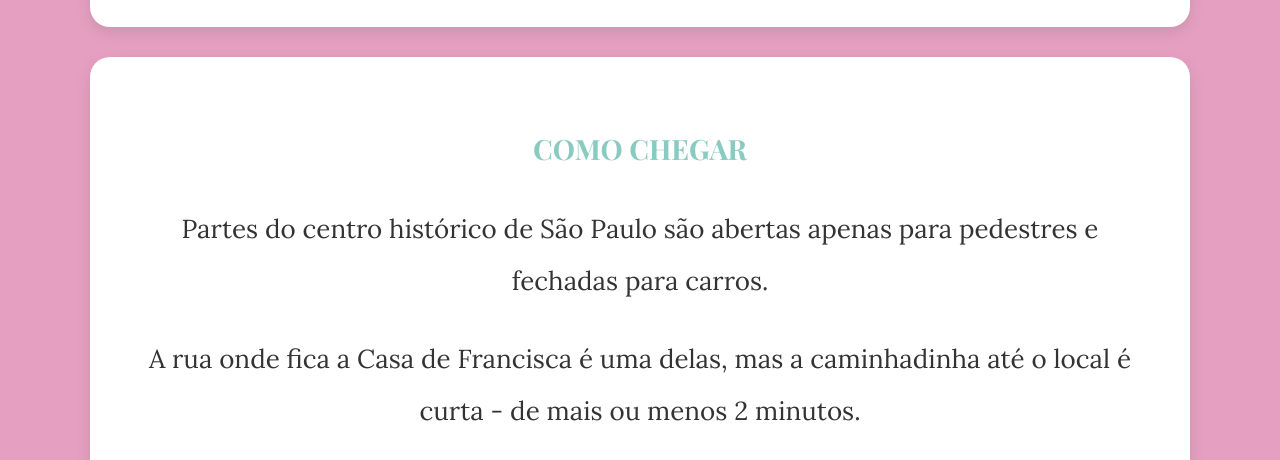
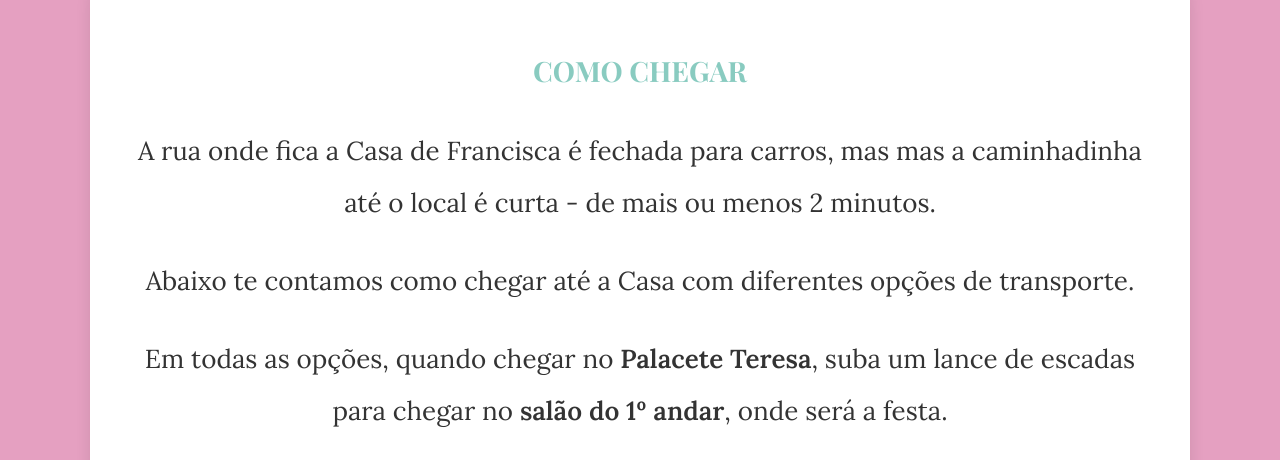
Before and after one commit to lucilladias/CasamentoA-L, a plain HTML site: page index.html in a window 1280 px wide. Shown: the part 1882-2342 px from the top of the page. Drawn offline with nearby package versions, Linux system fonts and the light colour scheme.

Commit message:
ultimas correcoes4

```diff
--- a/index.html
+++ b/index.html
@@ -142,15 +142,14 @@
             <p><strong>Dica importante:</strong> O almoço será servido só depois da cerimônia, então tome um café-da-manhã bem reforçado.</p>
             <p><strong>Local:</strong> <a target="_blank" href="https://casadefrancisca.art.br/novo/">Casa de Francisca</a>, São Paulo / SP
                 <br>A Casa de Francisca é um restaurante musical no centro histórico de São Paulo.
-                <br>A Casa fica no lindo e tombado Palacete Teresa ("a esquina musical de São Paulo" - saiba mais <a target="_blank" href="https://saopauloantiga.com.br/palacete-tereza-toledo-lara/">aqui</a>)</p>.
+                <br>A Casa fica no lindo e tombado Palacete Teresa ("a esquina musical de São Paulo" - saiba mais <a target="_blank" href="https://saopauloantiga.com.br/palacete-tereza-toledo-lara/">aqui</a>).</p>
             <p><img src="https://d1vq4hxutb7n2b.cloudfront.net/system/files/610ad6/35342b82837700002a/h_512,dpr_1.5/Casa_de_Francisca_fachada_noite.jpg" alt="Casa_de_Francisca_fachada_noite" width="800"></p>
         </div>
 
         <section class="section como-chegar">
             <div class="info">
               <h2>COMO CHEGAR</h2>
-              <p>Partes do centro histórico de São Paulo são abertas apenas para pedestres e fechadas para carros.</p>
-              <p>A rua onde fica a Casa de Francisca é uma delas, mas a caminhadinha até o local é curta - de mais ou menos 2 minutos.</p>
+              <p>A rua onde fica a Casa de Francisca é fechada para carros, mas mas a caminhadinha até o local é curta - de mais ou menos 2 minutos.</p>
               <p>Abaixo te contamos como chegar até a Casa com diferentes opções de transporte.</p>
               <p>Em todas as opções, quando chegar no <b>Palacete Teresa</b>, suba um lance de escadas para chegar no <b>salão do 1º andar</b>, onde será a festa.</p>
             </div>
@@ -185,7 +184,7 @@
                 </p>
                 <p><strong>Carro de aplicativo:</strong>
                   <br>Peça o carro para a <b>Rua Benjamin Constant, 84</b> ou <b>Rua Benjamin Constant, 114</b>.
-                  <br>O carro te deixará na esquina da Benjamin Constant com a Rua Quintino Bocaiúva, a 2 minutos a pé do local do evento.
+                  <br>O carro te deixará na esquina da Benjamin Constant com a Quintino Bocaiúva, a 2 minutos a pé do local do evento.
                 </p>
                 <p><strong>Estacionamento:</strong>
                   <br>Se vier com o seu carro, indicamos estacionar no estacionamento parceiro da Casa de Francisca, que fica na <b>Rua Benjamin Constant, 85</b>.
@@ -199,7 +198,7 @@
         <div class="section">
             <h2>CONFIRME SUA PRESENÇA</h2>
             <p>Marque na agenda e confirme a sua presença assim que puder para fecharmos os números com o local do evento.
-            <br>Aguardamos sua mensagem de confirmação por WhatsApp!
+            <br><b>Aguardamos sua mensagem de confirmação por WhatsApp!</b>
         </div>
 
         <div class="section">
@@ -208,12 +207,12 @@
             <p><strong>Venha como se sentir bem e confortável para dançar com a gente!</strong>
                 <br>Para a segurança dos seus tornozelos e por conta dos ladrilhos portugueses do centro de São Paulo, recomendamos evitar saltos finos.
                 <br>Também não é necessário usar vestido longo ou social completo.
-                <br>As opções do tipo esporte fino são boas sugestões. O importante mesmo é vir como se sentir bem!</p>
+                <br>As opções do tipo esporte fino são boas sugestões.</p>
         </div>
 
         <div class="section">
             <h2>QUEM CASA... QUER CASA!</h2>
-            <p>O importante é a sua presença! Se quiser contribuir com o nosso cantinho, sugerimos fazer um Pix ou, se preferir usar outro modo de pagamento, usar a lista da Amazon.</p>
+            <p>O importante é a sua presença! Mas se quiser e puder contribuir com o nosso cantinho, sugerimos fazer um Pix ou, se preferir usar outro modo de pagamento, usar a lista que preparamos no site da Amazon.</p>
             <p><strong>Chave Pix:</strong> licbrdias@gmail.com</p>
             <p><strong>Lista de presentes na Amazon:</strong> disponível <a target="_blank" href="https://www.amazon.com.br/gp/help/customer/display.html?nodeId=GHCGC7B7SQ222YMD">aqui</a></div>
     </div>
```
